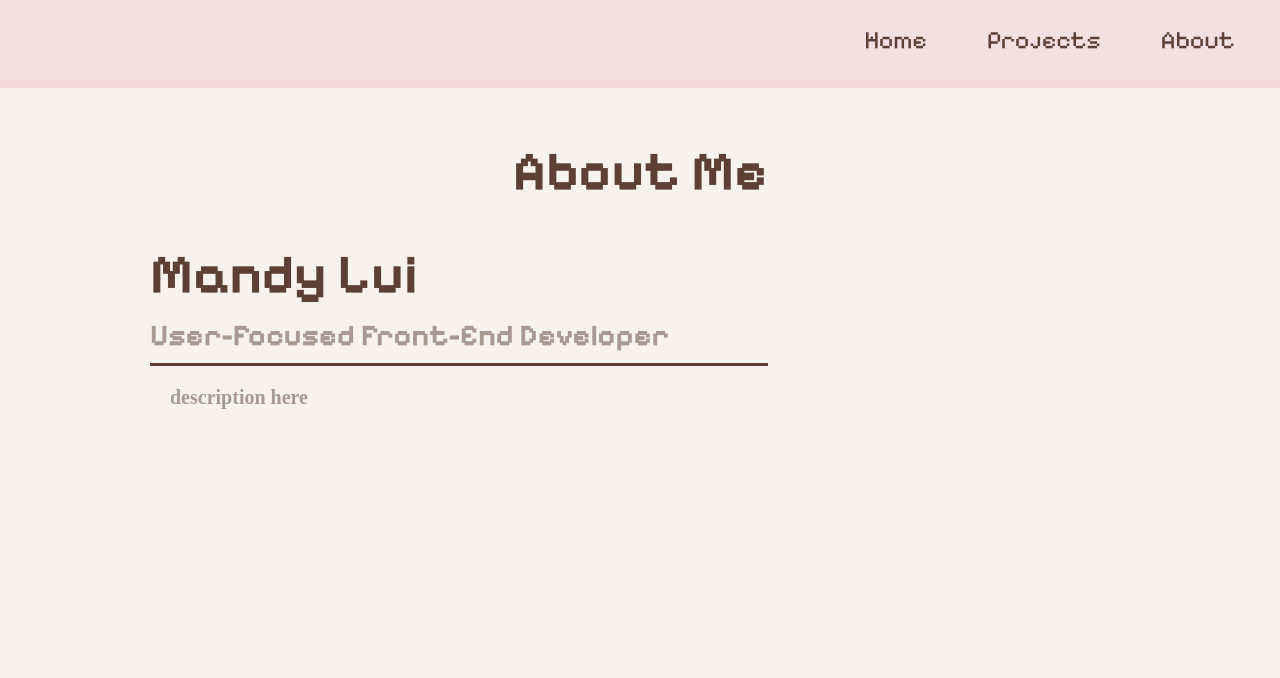
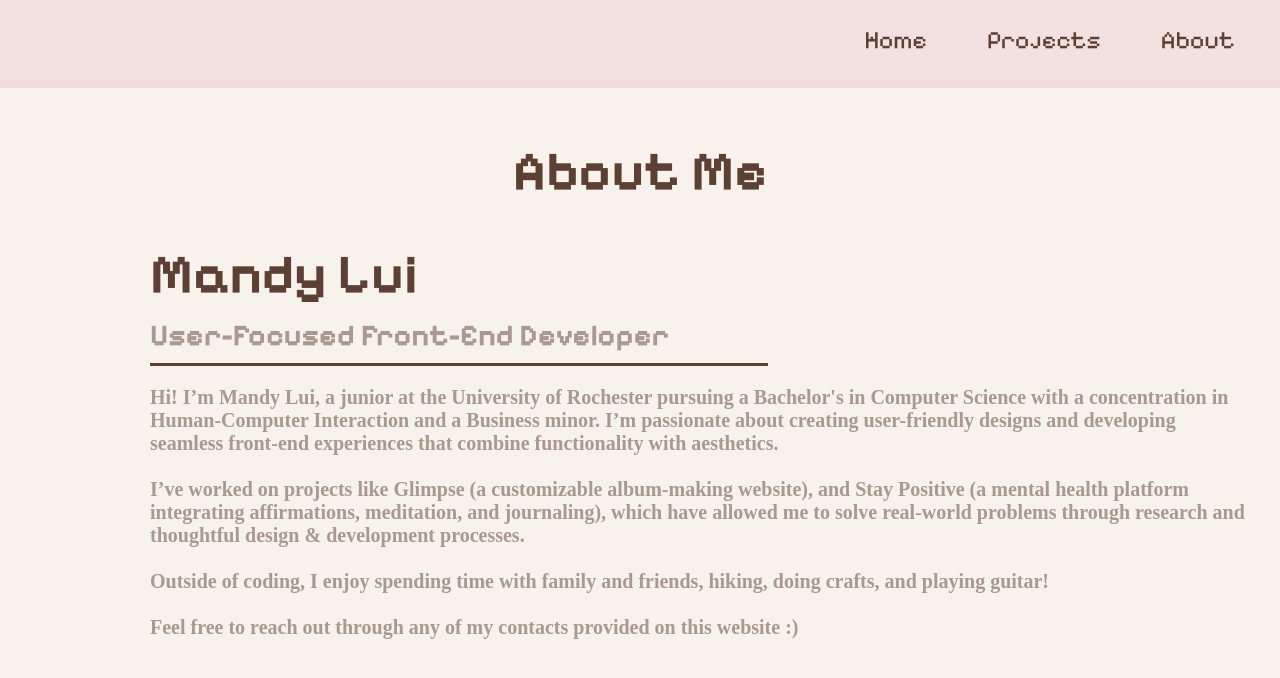
Before and after one commit to mandylui/portfolio-website, a React (Vite) app: page /about in a window 1280 px wide. Shown: the top 678 px of the page. Built offline with nearby package versions, Linux system fonts and the light colour scheme; a web font is replaced by a local one.

Commit message:
about me page done

```diff
--- a/src/pages/About.jsx
+++ b/src/pages/About.jsx
@@ -16,7 +16,16 @@ function About() {
           <div className="about-divider"></div>
         </div>
 
-        <div className="about-description">description here</div>
+        <div className="about-description">
+          Hi! I’m Mandy Lui, a junior at the University of Rochester pursuing a Bachelor's in Computer Science with a concentration in Human-Computer Interaction and a Business minor. I’m passionate about creating user-friendly designs and developing seamless front-end experiences that combine functionality with aesthetics.
+         <br></br><br></br>
+          I’ve worked on projects like Glimpse (a customizable album-making website), and Stay Positive (a mental health platform integrating affirmations, meditation, and journaling), which have allowed me to
+          solve real-world problems through research and thoughtful design & development processes.
+          <br></br><br></br>
+          Outside of coding, I enjoy spending time with family and friends, hiking, doing crafts, and playing guitar!
+          <br></br><br></br>
+          Feel free to reach out through any of my contacts provided on this website :)
+        </div>
 
     </main>
 
--- a/src/styles/about.css
+++ b/src/styles/about.css
@@ -39,6 +39,7 @@
     font-weight: 700;
     line-height: normal;
 
-    margin-left: 150px;
+    margin-left: 130px;
     padding: 20px;
+    max-width: 1100px;
 }
```
